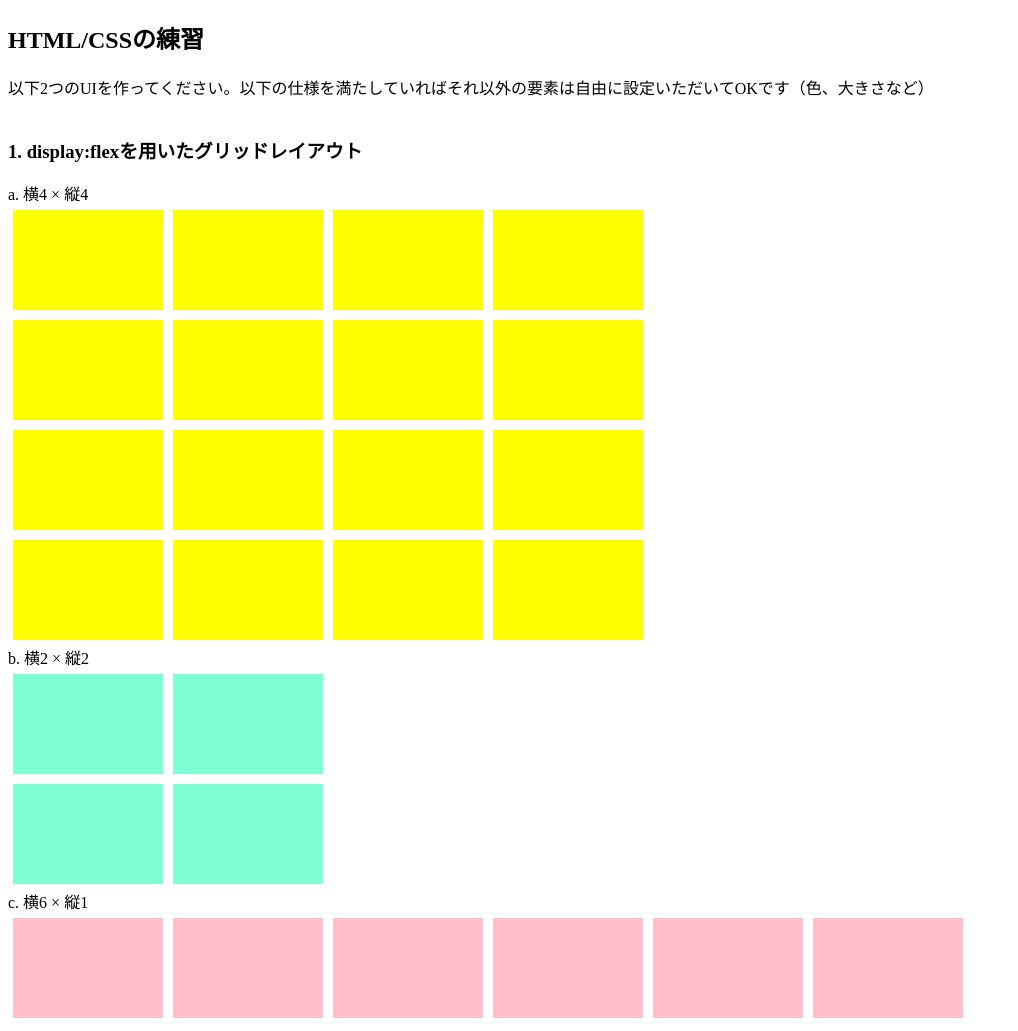
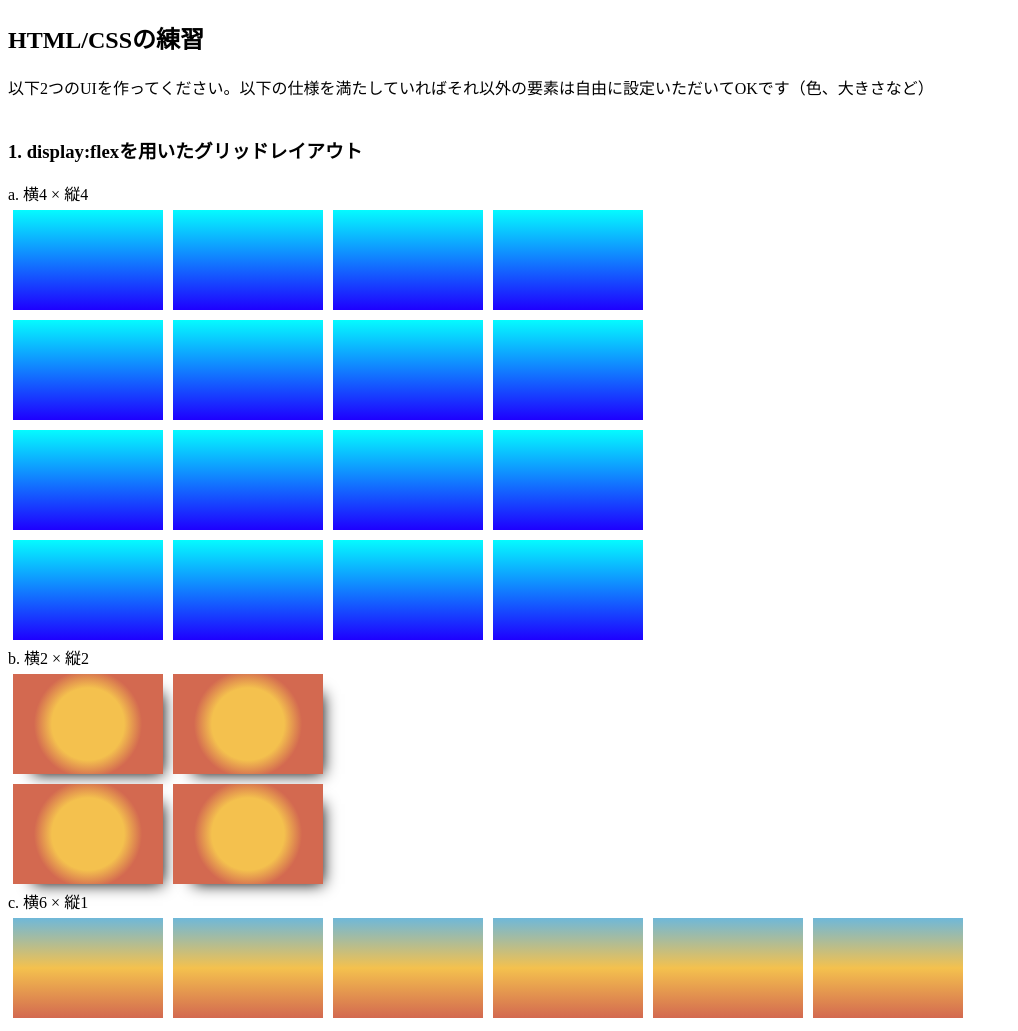
Before and after one commit to atsuatsupoteto/grid_layout, a plain HTML site: page index.html in a window 1280 px wide. Shown: the whole page, without its empty margins (0-1018 px from the left). Drawn offline with Linux system fonts and the light colour scheme.

Commit message:
色の変更

```diff
--- a/assets/css/style.css
+++ b/assets/css/style.css
@@ -17,14 +17,16 @@
   height: 100px;
 }
 
- .grid-col-2>.grid-item {
-  background-color: aquamarine;
+
+.grid-col-4>.grid-item {
+    background-image: linear-gradient(#05FBFF, #1E00FF);
 }
 
-.grid-col-4>.grid-item {
-    background-color: yellow;
+.grid-col-2>.grid-item {
+  background-image:  radial-gradient(circle, #f4c14e 0% 40%, #d36950 60% 100%);
+  box-shadow: 10px 10px 15px -10px;
 }
 
 .grid-col-6>.grid-item {
-  background-color: pink;
+  background-image: linear-gradient(#6fb8d9, #f4c14e, #d36950);
 }
```
